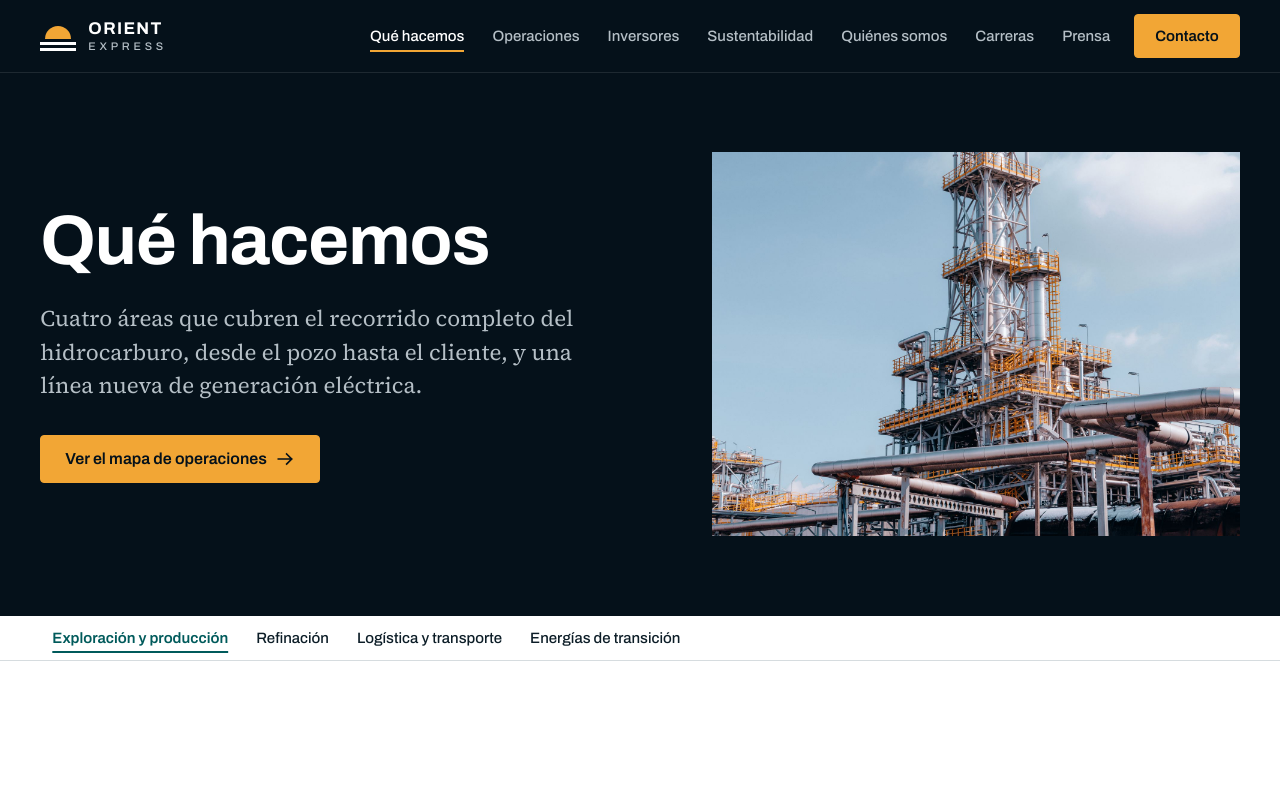
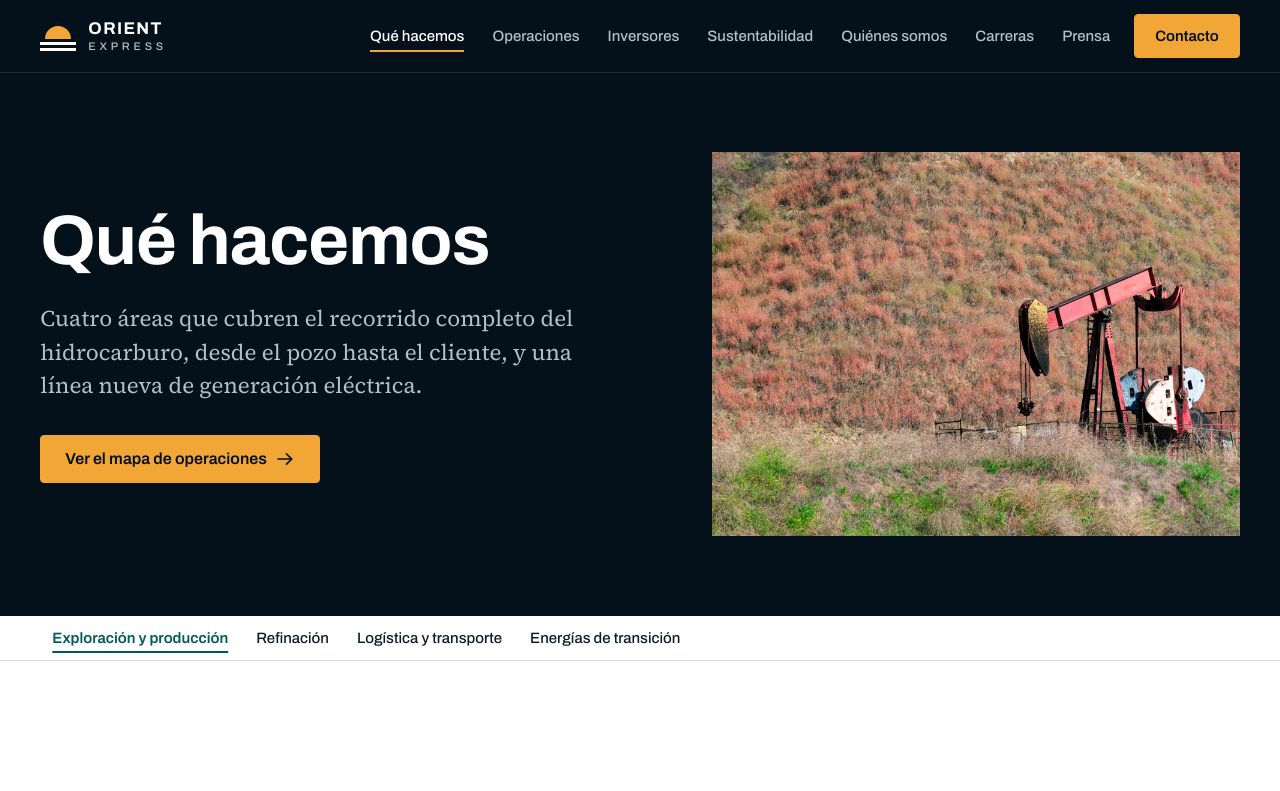
Before and after one commit to Lopezzz099/orient-express, a Next.js app: page /que-hacemos in a window 1280 px wide. Shown: the top 791 px of the page. Built offline with nearby package versions, Linux system fonts and the light colour scheme; no server answers.

Commit message:
refactor: reparto de fotos de cabecera y espaciado del hero en celular

```diff
--- a/app/inversores/page.tsx
+++ b/app/inversores/page.tsx
@@ -27,7 +27,7 @@ export default function InversoresPage() {
       <PageHero
         title="Inversores"
         lede="Resultados trimestrales, estados financieros auditados y calendario de publicaciones. Todo el material de esta sección es ficticio."
-        image={media.refineriaTorre}
+        image={media.terminalBuques}
       />
 
       <SectionNav
--- a/app/prensa/page.tsx
+++ b/app/prensa/page.tsx
@@ -22,7 +22,7 @@ export default function PrensaPage() {
       <PageHero
         title="Prensa"
         lede="Comunicados y noticias de la compañía, en orden cronológico. Para entrevistas o material gráfico, escribí al equipo de prensa."
-        image={media.terminalBuques}
+        image={media.solar}
       />
 
       <Section labelledBy="noticias-titulo">
--- a/app/que-hacemos/page.tsx
+++ b/app/que-hacemos/page.tsx
@@ -22,7 +22,7 @@ export default function QueHacemosPage() {
       <PageHero
         title="Qué hacemos"
         lede="Cuatro áreas que cubren el recorrido completo del hidrocarburo, desde el pozo hasta el cliente, y una línea nueva de generación eléctrica."
-        image={media.refineriaTorre}
+        image={media.yacimiento}
       >
         <ButtonLink href="/operaciones" variant="accent" size="lg">
           Ver el mapa de operaciones <ArrowRight />
--- a/app/quienes-somos/page.tsx
+++ b/app/quienes-somos/page.tsx
@@ -30,7 +30,7 @@ export default function QuienesSomosPage() {
       <PageHero
         title="Quiénes somos"
         lede="Orient Express nació en Neuquén en 1994 con doce empleados. Hoy emplea a 1.340 personas y opera una cadena integrada de petróleo y gas."
-        image={media.refineriaAerea}
+        image={media.refineriaTorre}
       />
 
       <Section labelledBy="mision-titulo">
--- a/components/home/hero.tsx
+++ b/components/home/hero.tsx
@@ -116,7 +116,7 @@ export function Hero() {
       ) : null}
       <div aria-hidden="true" className="absolute inset-0 bg-linear-to-t from-ink-950 via-ink-950/55 to-ink-950/35" />
 
-      <div className={`${pageContainer} relative pt-24 pb-10 laptop:pb-14`}>
+      <div className={`${pageContainer} relative pt-12 pb-8 laptop:pt-24 laptop:pb-14`}>
         <h1 id="hero-titulo" className="max-w-4xl text-display">
           Producimos, refinamos y transportamos energía desde Neuquén
         </h1>
```
